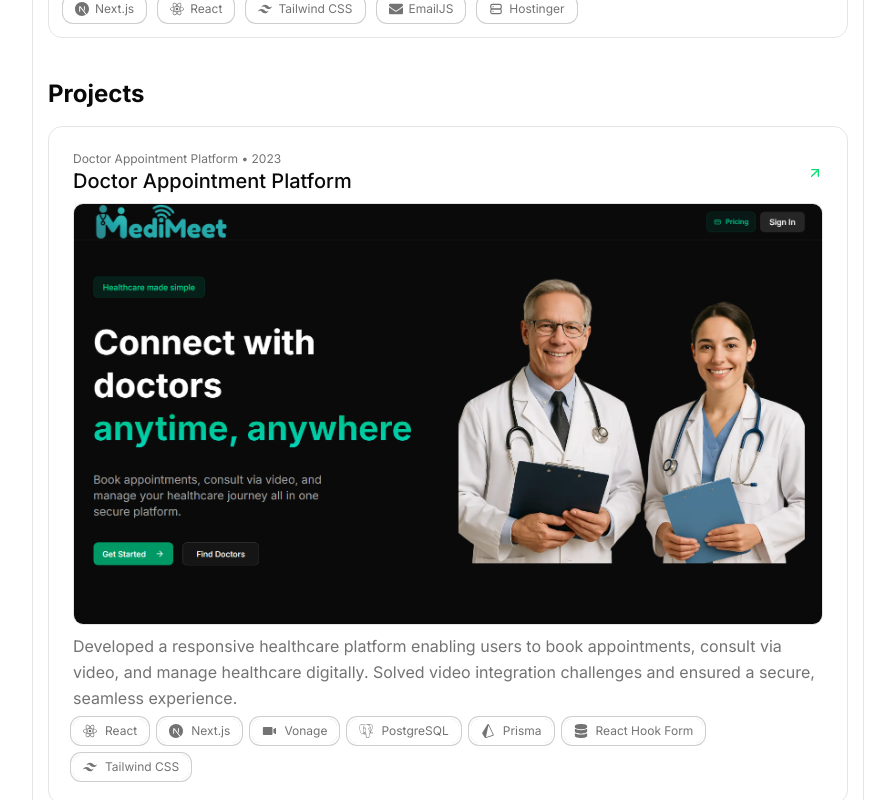
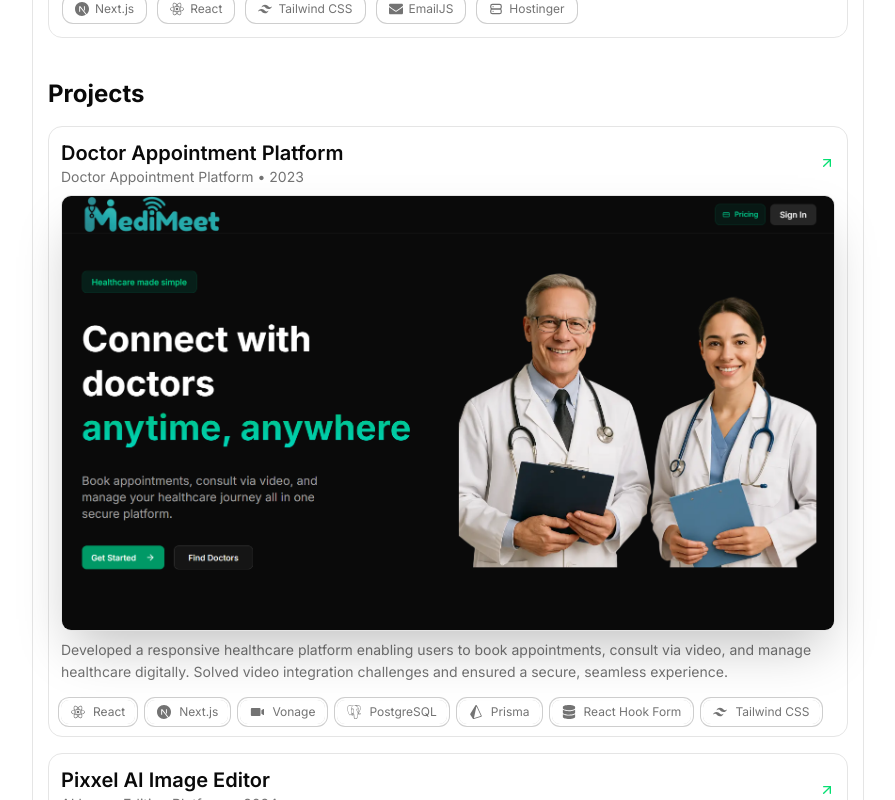
Before and after one commit to kedarrm/My_Portfolio, a Next.js app: page / in a window 1280 px wide. Shown: the part 1060-1860 px from the top of the page, without its empty margins (192-1087 px from the left). Built offline with nearby package versions, Linux system fonts and the light colour scheme.

Commit message:
minor changes and resume update

```diff
--- a/app/MyWork/page.jsx
+++ b/app/MyWork/page.jsx
@@ -135,7 +135,7 @@
       {loading && <PageLoader />}
       <div className="min-h-screen bg-background text-foreground">
         <header className="max-w-7xl mx-auto px-4 sm:px-6 py-8 sm:py-10">
-          <h1 className="text-2xl sm:text-3xl lg:text-4xl font-semibold mb-3">
+          <h1 className="text-2xl sm:text-3xl lg:text-4xl font-extrabold mb-3">
             Component Library
           </h1>
           <p className="text-sm sm:text-base text-muted-foreground max-w-2xl">
--- a/components/sections/Projects.jsx
+++ b/components/sections/Projects.jsx
@@ -116,7 +116,7 @@
             whileHover={{ y: -4 }}
             transition={{ type: "spring", stiffness: 180 }}
             className="group block rounded-xl border
-                       p-2 sm:p-6
+                       p-2 sm:p-3
                        bg-background transition
                        hover:bg-muted/40
                        focus-visible:outline-none
@@ -127,12 +127,12 @@
             {/* Header */}
             <div className="flex flex-col sm:flex-row sm:items-center justify-between gap-2">
               <div>
-                <p className="text-xs text-muted-foreground">
+                <h3 className="text-sm sm:text-lg md:text-xl font-semibold">
+                  {project.title}
+                </h3>
+                <p className="text-sm text-muted-foreground">
                   {project.subtitle} • {project.year}
                 </p>
-                <h3 className="text-sm sm:text-lg md:text-xl font-medium">
-                  {project.title}
-                </h3>
               </div>
 
               <motion.span
@@ -150,13 +150,13 @@
               initial="hidden"
               whileInView="visible"
               viewport={{ once: true }}
-              className="relative mt-2 aspect-video overflow-hidden rounded-lg border"
+              className="relative mt-2 aspect-video overflow-hidden rounded-lg border shadow-2xl"
             >
               <Image
                 src={project.image}
                 alt={project.title}
                 fill
-                sizes="(max-width: 768px) 100vw, 700px"
+                sizes="(max-width: 668px) 100vw, 700px"
                 className="object-cover transition-all duration-500
                            group-hover:scale-[1.04]
                            group-hover:blur-[1.5px]"
@@ -175,7 +175,7 @@
             </motion.div>
 
             {/* Description */}
-            <p className="mt-2 text-xs sm:text-base text-muted-foreground leading-relaxed max-w-full md:max-w-3xl">
+            <p className="mt-2 text-xs sm:text-[14px] text-muted-foreground leading-relaxed max-w-full md:max-w-3xl">
               {project.description}
             </p>
 
@@ -194,7 +194,7 @@
                     key={tech}
                     variants={techItem}
                     whileHover={{ y: -2 }}
-                    className="inline-flex items-center gap-2 rounded-md
+                    className="inline-flex items-center gap-2 rounded-md mt-2
                                px-2.5 py-1 text-xs
                                text-muted-foreground transition
                                ring-1 ring-offset-2 ring-foreground/20 ring-offset-background
```
Also changed, not shown: 1 other file (tests, documents, lock files or other folders).
